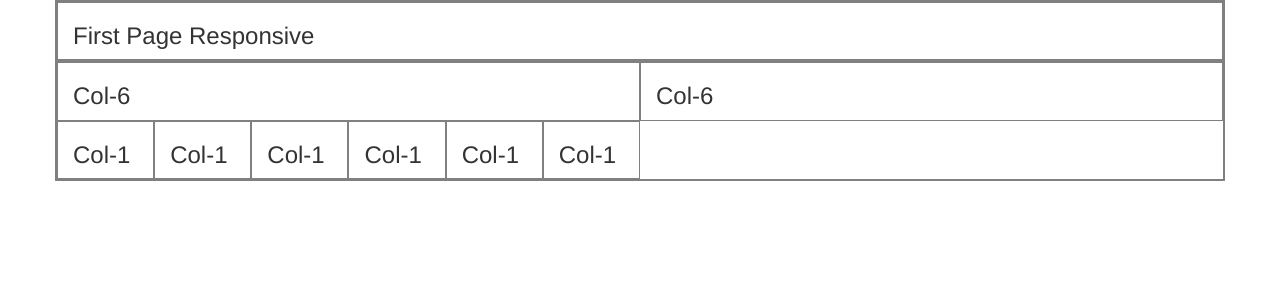
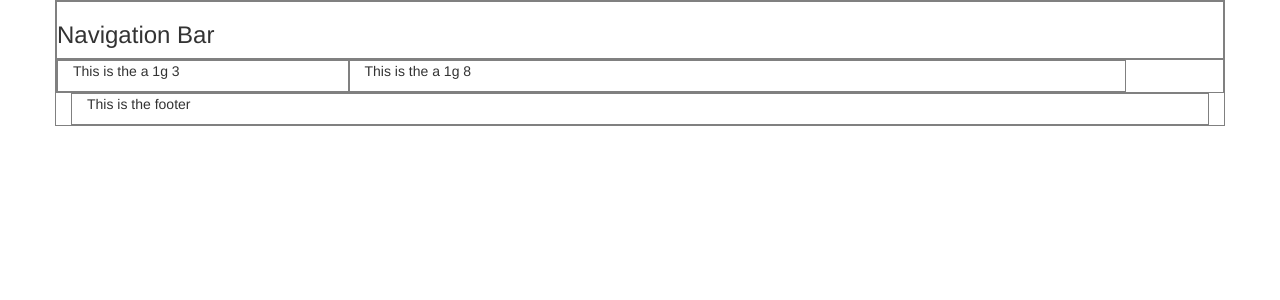
Before and after one commit to iramlopez/firstapp, a Flask app: page /myapp/1 in a window 1280 px wide. Shown: the top 300 px of the page. Run offline with Flask 2, Linux system fonts and the light colour scheme; some libraries are stand-ins or nearby versions.

Commit message:
Setting a template design

```diff
--- /dev/null
+++ b/templates/footer.html
@@ -0,0 +1 @@
+<h3>This is the footer</h3>
--- a/templates/index.html
+++ b/templates/index.html
@@ -17,21 +17,12 @@
 </head>
 
 <body>
-<a href="http://getbootstrap.com/docs/3.3/components">Boostrap Components</a>
-<a href="https://www.w3schools.com/bootstrap/default.asp">Boostrap Tutorial</a>
+<!-- a href="http://getbootstrap.com/docs/3.3/components">Boostrap Components</a>
+<a href="https://www.w3schools.com/bootstrap/default.asp">Boostrap Tutorial</a -->
     <div class="container">
-        <div class="row">
-			<div class="col-lg-12">
-				<h3>First Page Responsive</h3>
-			</div>
-		</div>
-		<div class="row">
-			<div class="col-lg-2"><h3>Col-2</h3></div>
-			<div class="col-lg-2"><h3>Col-2</h3></div>
-			<div class="col-lg-2"><h3>Col-2</h3></div>
-			<div class="col-lg-3"><h3>Col-3</h3></div>
-			<div class="col-lg-3"><h3>Col-3</h3></div>
-        </div>
+        {% block pageheader %}{% endblock %}
+        {% block body %}{% endblock %}
+        {% block footer %}{% endblock %}
     </div>
     <script type="text/javascript" src="{{url_for('static',filename='./js/jquery-3.2.1.min.js') }}"></script>
     <script type="text/javascript"  src="{{url_for('static',filename='./js/bootstrap.min.js') }}"></script>
--- /dev/null
+++ b/templates/navigation.html
@@ -0,0 +1,2 @@
+
+<h3>Navigation Bar</h3>
--- a/templates/rooms.html
+++ b/templates/rooms.html
@@ -1,42 +1,23 @@
-<!DOCTYPE html>
-<html lang="en">
-  <head>
-    <!-- Required meta tags -->
-    <meta charset="utf-8">
-    <meta name="viewport" content="width=device-width, initial-scale=1, shrink-to-fit=no">
+{% extends "index.html" %}
+{% block body %}
+<div class="row">
+    {% include "navigation.html" %}
+</div>
+<div class="row">
+    <div class="col-lg-3 col-md-3 col-sm-3">
+        <P>This is the a 1g 3</P>
+        {% for switch in switches %}
 
-    <!-- Bootstrap CSS -->
-    <link rel="stylesheet" href="https://maxcdn.bootstrapcdn.com/bootstrap/3.3.7/css/bootstrap.min.css" integrity="sha384-BVYiiSIFeK1dGmJRAkycuHAHRg32OmUcww7on3RYdg4Va+PmSTsz/K68vbdEjh4u" crossorigin="anonymous">
-
-    <!-- Optional theme -->
-    <link rel="stylesheet" href="https://maxcdn.bootstrapcdn.com/bootstrap/3.3.7/css/bootstrap-theme.min.css" integrity="sha384-rHyoN1iRsVXV4nD0JutlnGaslCJuC7uwjduW9SVrLvRYooPp2bWYgmgJQIXwl/Sp" crossorigin="anonymous">
-
-    <link rel=stylesheet type=text/css href="{{ url_for('static', filename='./css/style.css') }}">
-
-    <!-- Latest compiled and minified JavaScript -->
-    <script src="https://maxcdn.bootstrapcdn.com/bootstrap/3.3.7/js/bootstrap.min.js" integrity="sha384-Tc5IQib027qvyjSMfHjOMaLkfuWVxZxUPnCJA7l2mCWNIpG9mGCD8wGNIcPD7Txa" crossorigin="anonymous"></script>
-</head>
-
-<body>
-    <div class="container">
-        <div class="row">
-			<div class="col-lg-12">
-				<h3>First Page Responsive</h3>
-			</div>
-		</div>
-		<div class="row">
-			<div class="col-lg-6"><h3>Col-6</h3></div>
-			<div class="col-lg-6"><h3>Col-6</h3></div>
-			<div class="col-lg-1"><h3>Col-1</h3></div>
-			<div class="col-lg-1"><h3>Col-1</h3></div>
-			<div class="col-lg-1"><h3>Col-1</h3></div>
-			<div class="col-lg-1"><h3>Col-1</h3></div>
-			<div class="col-lg-1"><h3>Col-1</h3></div>
-			<div class="col-lg-1"><h3>Col-1</h3></div>
-        </div>
+            <button class="btn btn-primary btn-block raised">{{ switch }}</button>
+        {% endfor %}
     </div>
-    <script src="https://ajax.googleapis.com/ajax/libs/jquery/3.2.1/jquery.min.js"></script>
-    <script type = "text/javascript" src = "{{ url_for('static', filename = './js/main.js') }}" ></script>
-
-</body>
-</html>
+    <div class="col-lg-8 col-md-8 col-sm-8">
+        <P>This is the a 1g 8</P>
+    </div>
+</div>
+{% endblock %}
+{% block footer %}
+    <div class="col-lg-12">
+        <p>This is the footer</p>
+    </div>
+{% endblock %}
```
Also changed, not shown: Tinyhouse.py (+19 -8 lines).
